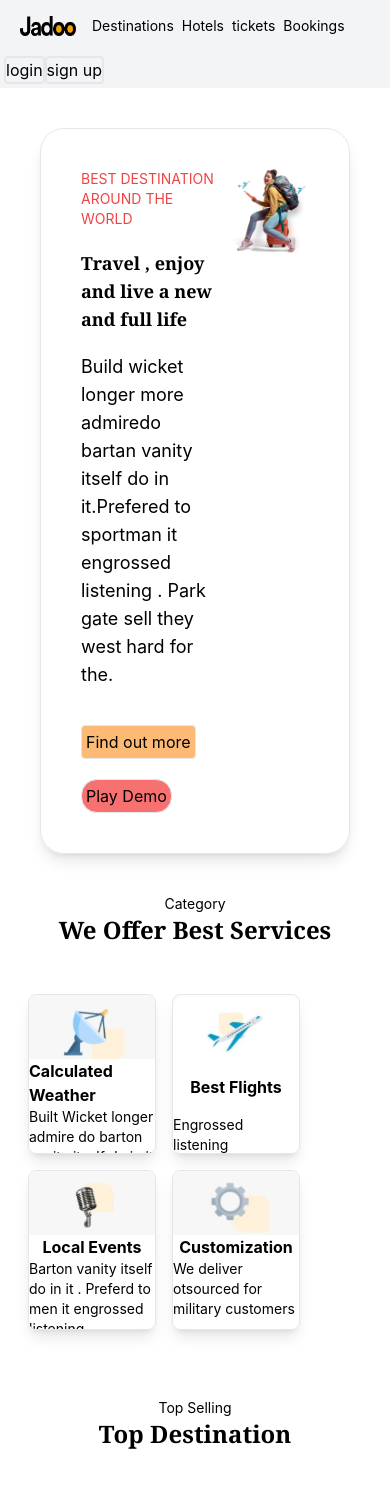
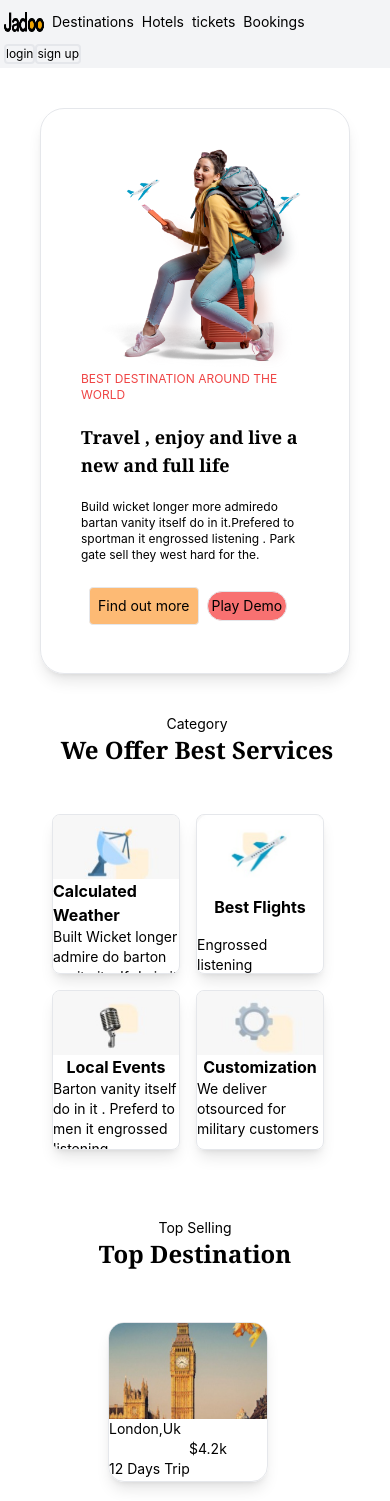
Before and after one commit to masifafghan/TourBooking, a React (Create React App) app: page / in a window 390 px wide. Shown: the top 1501 px of the page. Built offline with nearby package versions, Linux system fonts and the light colour scheme.

Commit message:
home setting

```diff
--- a/src/pages/home.jsx
+++ b/src/pages/home.jsx
@@ -4,65 +4,64 @@ import React from "react";
 function Home() {
   return (
     <>
+    <body className="overflow-hidden">
     {/* Nav Bar */}
-    <nav className="flex flex-wrap  lg:justify-between sm:item-center bg-gray-100 p-1 lg:p-3">
-        <img className="w-16 h-5 lg:w-24 lg:h-6 m-3 ps-2  ms-2 lg:ms-20 rounded" src="/asessts/Logo.png" alt="Logo" />
+    <nav className="flex flex-wrap lg:justify-between sm:item-center bg-gray-100  lg:p-3">
+        <img className="w-10 h-5 lg:w-24 m-1 lg:h-6 mt-3 lg:ms-20 rounded" src="/asessts/Logo.png" alt="Logo" />
         <div className="text-sm lg:text-lg pt-2 flex flex wrap">
             <a className="p-1 lg:px-4 text-black hover:text-blue-500" href="/dest">Destinations</a>
             <a className="p-1 lg:px-4 text-black hover:text-blue-500" href="/hotels" >Hotels</a>
             <a className="p-1 lg:px-4 text-black hover:text-blue-500" href="/tickets" >tickets</a>
             <a className="p-1 lg:px-4 text-black hover:text-blue-500" href="/about" >Bookings</a>
         </div>
-        <div className="lg:pe-20 lg:me-15 pt-2">
-            <button className="lg:mx-4 lg:p-2 lg:px-3 border-2 rounded hover:text-white hover:bg-black " >login</button>
-            <button className="border-2 rounded lg:px-3 lg:p-2 hover:text-white hover:bg-black" >sign up</button>
+        <div className="lg:pe-20 lg:me-15 pt-2 p-1 flex flex-wrap">
+            <button className="lg:mx-4 text-xs lg:text-base lg:p-2 lg:px-3 border-2 rounded hover:text-white hover:bg-black " >login</button>
+            <button className="border-2 text-xs lg:text-base rounded lg:px-3 lg:p-2 hover:text-white hover:bg-black" >sign up</button>
         </div>
     </nav>
     {/* Display Page Section */}
-    <section className="flex p-10 m-10 border shadow-lg rounded-3xl">
+    <section className="flex p-10 m-10 lg:mx-20 border shadow-lg rounded-3xl">
         <div >
-        <p className="text-red-500 px-0 lg:px-10 lg:mx-10 mx-0 text-sm lg:text-lg ">BEST DESTINATION AROUND THE WORLD</p>
+        <img className="float-right w-96" src="/asessts/Image.png" alt="" />
+        <p className="text-red-500 lg:px-10 lg:mx-10  text-xs lg:text-lg ">BEST DESTINATION AROUND THE WORLD</p>
         <h1 className="md:text-3xl lg:text-5xl text-lg my-5 lg:mx-10 mx-0 font-bold font-serif px-0 lg:px-10">Travel , enjoy and live a new and full life </h1>
-        <p className="px-0 lg:px-10 text-lg lg:mx-10 mx-0 my-4" >Build wicket longer more admiredo bartan vanity itself do in it.Prefered to sportman it engrossed listening . Park gate sell they west hard for the. </p>
-        <button className="border rounded bg-orange-300  hover:bg-orange-400 p-1 lg:p-4 lg:px-8 text-1xl m-5 lg:mx-20 mx-0">Find out more</button>
-        <button className="border rounded-2xl hover:bg-red-500  bg-red-400 p-1   text-1xl lg:p-3 lg:me-5 ">Play Demo</button>
-        </div>
-        <div>
-            <img src="/asessts/Image.png" alt="" />
+        <p className="px-0 lg:px-10 text-xs lg:text-lg lg:mx-10 mx-0 my-4" >Build wicket longer more admiredo bartan vanity itself do in it.Prefered to sportman it engrossed listening . Park gate sell they west hard for the. </p>
+        <button className="border rounded bg-orange-300  hover:bg-orange-400 p-2 lg:p-4 lg:px-8 text-sm m-2 lg:ms-20 lg:me-5">Find out more</button>
+        <button className="border rounded-2xl hover:bg-red-500  bg-red-400 p-1 text-sm lg:p-3 lg:me-5 ">Play Demo</button>
         </div>
     </section>
     {/* Service Section*/}
-    <section className="justify-items-center lg:mb-20 mt-10 m-5">
+    <section className="justify-items-center ps-1 lg:mb-20 mt-10 m-10">
          <p className=" text-sm lg:text-lg">Category</p>
         <h1 className=" text-2xl lg:text-5xl font-bold font-serif mb-10" >We Offer Best Services</h1>
         <div className="flex  flex-wrap">
         <div className=" w-32 h-40 lg:w-56 lg:h-64 lg:m-3 m-2 border shadow-lg rounded-lg overflow-hidden  flex-wrap justify-items-center">
-            <img className="w-full lg:w-48 lg:h-32 w-24 h-16  object-cover" src="/asessts/weather.jpeg" alt="Check weather" />
+            <img className="lg:w-full lg:w-48 lg:h-32 w-full w-24 h-16  object-cover" src="/asessts/weather.jpeg" alt="Check weather" />
             <h4 className="font-bold lg:m-4">Calculated Weather </h4>
             <p className="text-sm lg:px-5">Built Wicket longer admire do barton vanity itself do in it </p>
         </div>
         <div className="w-32 h-40 lg:w-56 lg:m-3 m-2 lg:h-64 border shadow-lg rounded-lg overflow-hidden  flex-wrap justify-items-center">
-            <img className="w-full lg:w-48 lg:h-32 w-24 h-16 object-cover" src="/asessts/plane.jpeg" alt="Best Flights" />
+            <img className="lg:w-full lg:w-48 lg:h-32 w-full w-24 h-16 object-cover" src="/asessts/plane.jpeg" alt="Best Flights" />
             <h4 className="font-bold m-4"> Best Flights</h4>
             <p className="text-sm lg:lg:lg:px-5">Engrossed listening<br/>Park gate sell they west hard for the</p>
         </div>
         <div className="w-32 h-40 lg:w-56 lg:m-3 m-2 lg:h-64 border shadow-lg rounded-lg overflow-hidden flex-wrap justify-items-center">
-            <img className="w-full lg:w-48 lg:h-32 w-24 h-16  object-cover" src="/asessts/mic.jpeg" alt="mic" />
+            <img className="lg:w-full lg:w-48 lg:h-32 w-full w-24 h-16  object-cover" src="/asessts/mic.jpeg" alt="mic" />
             <h4 className="font-bold lg:m-4">Local Events</h4>
             <p className="text-sm lg:px-5">Barton vanity itself do in it . Preferd to men it engrossed listening </p>
         </div>
         <div className="w-32 h-40 lg:w-56 lg:m-3 m-2 lg:h-64 border shadow-lg rounded-lg overflow-hidden flex-wrap justify-items-center">
-            <img className="w-full lg:w-48 lg:h-32 w-24 h-16 object-cover" src="/asessts/gear.jpeg" alt="customization" />
+            <img className="lg:w-full lg:w-48 lg:h-32 w-full w-24 h-16 object-cover" src="/asessts/gear.jpeg" alt="customization" />
             <h4 className="font-bold lg:m-4">Customization</h4>
             <p className="text-sm lg:px-5 wrap-break-word">We deliver otsourced for military customers</p>
         </div>
         </div>
     </section>
     {/* Destination Section */}
-    <section className="justify-items-center  pt-10 m-5 pb-20" >
+    <section className="justify-items-center pt-5 m-4 pb-5 lg:pb-20" >
         <p className="text-sm lg:text-lg ">Top Selling</p>
         <h3 className=" text-2xl lg:text-5xl font-bold font-serif mb-10">Top Destination</h3>
-        <div className="ms-10 lg:ms-0 flex flex-wrap">
+        <div className="ms-20 lg:ms-0 flex flex-wrap">
         <div className="w-40 h-40 lg:w-64 lg:h-72 m-3 border shadow-lg rounded-2xl overflow-hidden  flex-wrap justify-items-center">
             <img className="w-40 h-24 lg:w-full lg:w-56 lg:h-56  object-cover" src="/asessts/uk.jpeg" alt="uk" />
             <p className="text-sm lg:p-2"> London,Uk <span className="ps-20">$4.2k</span><br/>12 Days Trip </p>
@@ -78,12 +77,12 @@ function Home() {
         </div>
     </section>
     {/* Other Section */}
-    <section className="lg:m-20 ">
+    <section className=" lg:mx-20">
         <p className="text-sm text-lg ms-6 lg:ms-20 ps-5">Easy and Fast</p>
-        <h1 className="text:3xl lg:text-4xl  ms-6 lg:ms-20 ps-5 font-bold w-96 font-serif text-wrap">Book Your Next Trip in 3 Easy Steps</h1>
+        <h1 className="text:3xl lg:text-4xl ms-6 lg:ms-20 ps-5 font-bold w-96 font-serif text-wrap">Book Your Next Trip in 3 Easy Steps</h1>
         <div className="flex flex-wrap ">
         <div className="float-left w-88 p-5 ps-6 lg:ps-20 ms-4 lg:me-20">
-            <div className="ms-2 flex w-80 text-wrap pb-3">
+            <div className="ms-2 flex w-72 lg:w-80 text-wrap pb-3">
                 <div className=" m-3 overflow-hidden  flex-wrap justify-items-center">
                 <img className=" w-24 h-13 object-cover" src="/asessts/yellow.jpeg" alt="itley" />
             </div>
@@ -92,7 +91,7 @@ function Home() {
                 <p className=" text-sm lg:text-lg text-gray-500 ">lorem ipsum dolor sit amnet, consectetur adipiscing elit, Urna , tottor tempus</p>
             </div>
             </div>
-            <div className="ms-2 flex w-80 text-wrap pb-3">
+            <div className="ms-2 flex w-72 lg:w-80 text-wrap pb-3">
                 <div className=" m-3 overflow-hidden  flex-wrap justify-items-center">
                 <img className=" w-24 h-13 object-cover" src="/asessts/red.jpeg" alt="itley" />
                 </div>
@@ -101,7 +100,7 @@ function Home() {
                 <p className="text-sm lg:text-lg text-gray-500 ">lorem ipsum dolor sit amnet, consectetur adipiscing elit, Urna , tottor tempus</p>
             </div>
             </div>
-            <div className="ms-2 flex w-80 text-wrap pb-3">
+            <div className="ms-2 flex w-72 lg:w-80 text-wrap pb-3">
                 <div className=" m-3 overflow-hidden  flex-wrap justify-items-center">
                 <img className=" w-24 h-13 object-cover" src="/asessts/blue.jpeg" alt="itley" />
                 </div>
@@ -111,8 +110,8 @@ function Home() {
             </div>
             </div>
         </div>
-        <div className="float-right w-94 h-80 border shadow-lg flex-wrap overflow-hidden  rounded-2xl mx-20">
-            <img className="w-64 lg:w-80 h-32 m-6 rounded-2xl" src="/asessts/beachpic.jpeg" alt="itley" />
+        <div className=" w-72 lg:w-96 p-4 h-80 border shadow-lg flex-wrap overflow-hidden rounded-2xl mx-10 lg:mx-20">
+            <img className="w-64 lg:w-96 h-40 rounded-2xl" src="/asessts/beachpic.jpeg" alt="itley" />
             <h4 className="ms-6 mt-5 text-lg">Trip to Greece</h4>
             <p className="text-gray-400 ms-6">12-29 june| by Robbin </p>
             <p className="text-gray-400  mt-10 ms-6">24 People going </p>
@@ -121,7 +120,7 @@ function Home() {
         </div>
     </section>
     {/* Logo Section */}
-    <section className="m-7 lg:m-20 flex flex-wrap p-10 ">
+    <section className="ms-8 lg:m-20 flex flex-wrap lg:p-10 ">
         <img className="w-24 h-24 lg:w-48 lg:h-40 m-1 shadow-md rounded-2xl" src="/asessts/Airline1.jpeg" alt="itley" />
         <img className="w-24 h-24 lg:w-48 lg:h-40 m-1 shadow-md rounded-2xl" src="/asessts/Airline2.jpeg" alt="itley" />
         <img className="w-24 h-24 lg:w-48 lg:h-40 m-1 shadow-md rounded-2xl" src="/asessts/Airline3.jpeg" alt="itley" />
@@ -131,16 +130,16 @@ function Home() {
     {/* Email Section */}
     <section className="lg:mx-20 justify-items-center rounded-tl-3xl rounded-lg py-8 mt-20 bg-purple-100">
         <div className="justify-items-center">
-            <h1 className="text-gray-400 text-lg lg:text-2xl mx-10 lg:ms-20 flex flex-wrap font-bold">Subscribe to get information, latest news and other intresting offers about Jadoo</h1>
+            <h1 className="text-gray-400 text-lg lg:text-2xl mx-10 lg:ms-20 ps-8 flex flex-wrap font-bold">Subscribe to get information, latest news and other intresting offers about Jadoo</h1>
             <div className="lg:flex lg:flex-wrap m-10">
-            <input type="text" placeholder="Your email " className="h-12 lg:w-80 w- ps-10 rounded-2xl"/>
-             <button className="border rounded bg-orange-300 hover:bg-orange-400 p-1 lg:p-4 lg:px-8  text-1xl ms-5">Subscribe</button>
+            <input type="text" placeholder="Your email " className="h-12 lg:w-80 w-40 ps-10 rounded-2xl"/>
+             <button className="border rounded bg-orange-300 hover:bg-orange-400 p-1 lg:p-4 lg:px-8  text-1xl ms-2 lg:ms-5">Subscribe</button>
         </div>
         </div>
     </section>
     {/* About Section */}
-    <section className="flex flex-wrap lg:mx-20 mt-20 mb-10 ps-10">
-        <div className="w-56 mx-20 lg:mx-0 m-5">
+    <section className="flex flex-wrap lg:mx-20 mt-20 mb-10">
+        <div className="w-56 mx-20 lg:mx-0 pb-5 ps-8">
             <img className="w-16h-8 m-3  rounded-2xl" src="/asessts/Logo.png" alt="Logo" />
             <p className="text-gray-400">Book your trip in minute ,get full control for much longer</p>
         </div>
@@ -173,6 +172,7 @@ function Home() {
         </div>
 
     </section>
+    </body>
     </>
   );
 }
```
